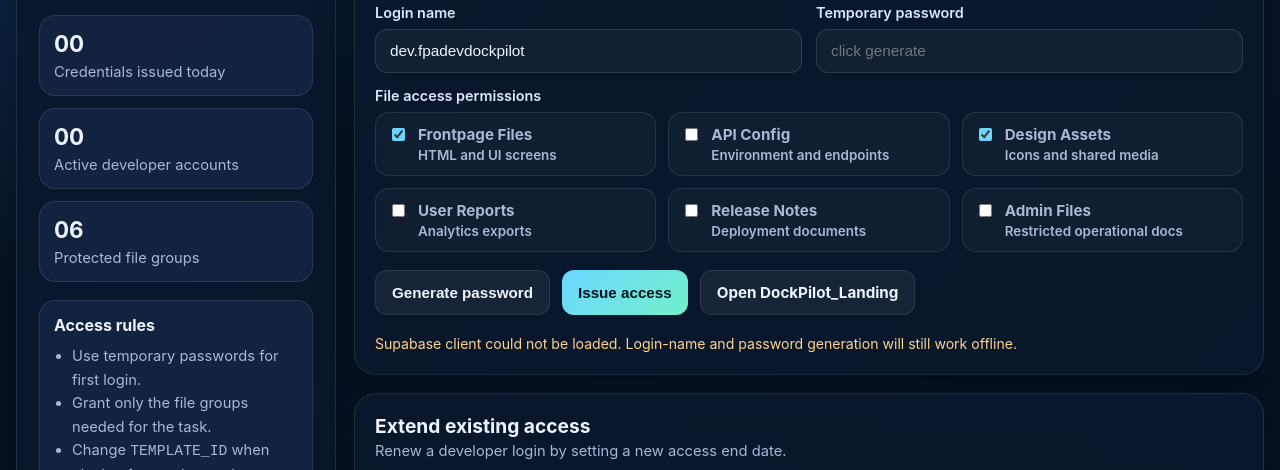
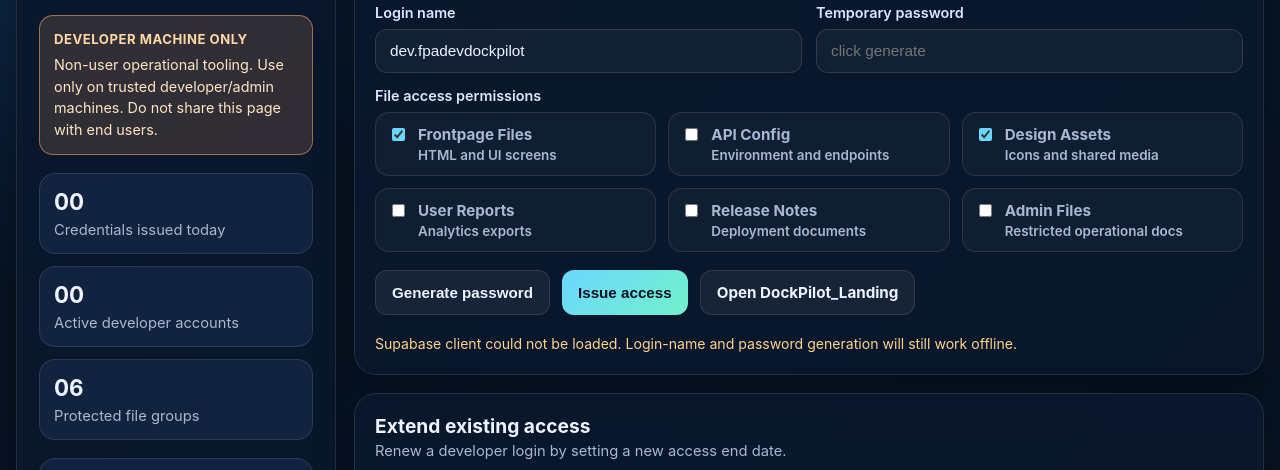
Before and after one commit to Deb74-Study/DockPilot, a plain HTML site: page fpadevDockPilot.html in a window 1280 px wide. Shown: the part 264-734 px from the top of the page. Drawn offline with Linux system fonts and the light colour scheme; a script that the page names is missing.

Commit message:
Set 15-minute idle lock and add fpadev developer-only warning

```diff
--- a/dockpilotPageGuard.js
+++ b/dockpilotPageGuard.js
@@ -11,7 +11,7 @@ import {
 } from './dockpilotAuthContract.js';
 import { SUPABASE_ANON_KEY, SUPABASE_URL } from './supabaseClient.js';
 
-const DEFAULT_IDLE_TIMEOUT_MS = 3 * 60 * 1000;
+const DEFAULT_IDLE_TIMEOUT_MS = 15 * 60 * 1000;
 const DEFAULT_IDLE_POLL_MS = 30 * 1000;
 
 async function invokeEdgeJson(functionName, payload) {
--- a/fpadevDockPilot.html
+++ b/fpadevDockPilot.html
@@ -113,6 +113,25 @@
       margin: 10px 0 0;
       padding-left: 18px;
       line-height: 1.6;
+    }
+
+    .warning-banner {
+      padding: 14px;
+      border-radius: 14px;
+      border: 1px solid rgba(255, 168, 102, 0.55);
+      background: rgba(255, 168, 102, 0.16);
+      color: #ffe5c3;
+      font-size: 0.9rem;
+      line-height: 1.5;
+    }
+
+    .warning-banner strong {
+      display: block;
+      margin-bottom: 4px;
+      color: #ffd8a8;
+      text-transform: uppercase;
+      letter-spacing: 0.04em;
+      font-size: 0.82rem;
     }
 
     .main-content {
@@ -368,6 +387,11 @@
       <div>
         <h1>FPA Developer DockPilot Access Manager</h1>
         <p class="muted">Issue time-bound login names, passwords, and project file access for DockPilot users from one screen.</p>
+      </div>
+
+      <div class="warning-banner" role="alert" aria-live="polite">
+        <strong>Developer Machine Only</strong>
+        Non-user operational tooling. Use only on trusted developer/admin machines. Do not share this page with end users.
       </div>
 
       <div class="stat-grid">
```
